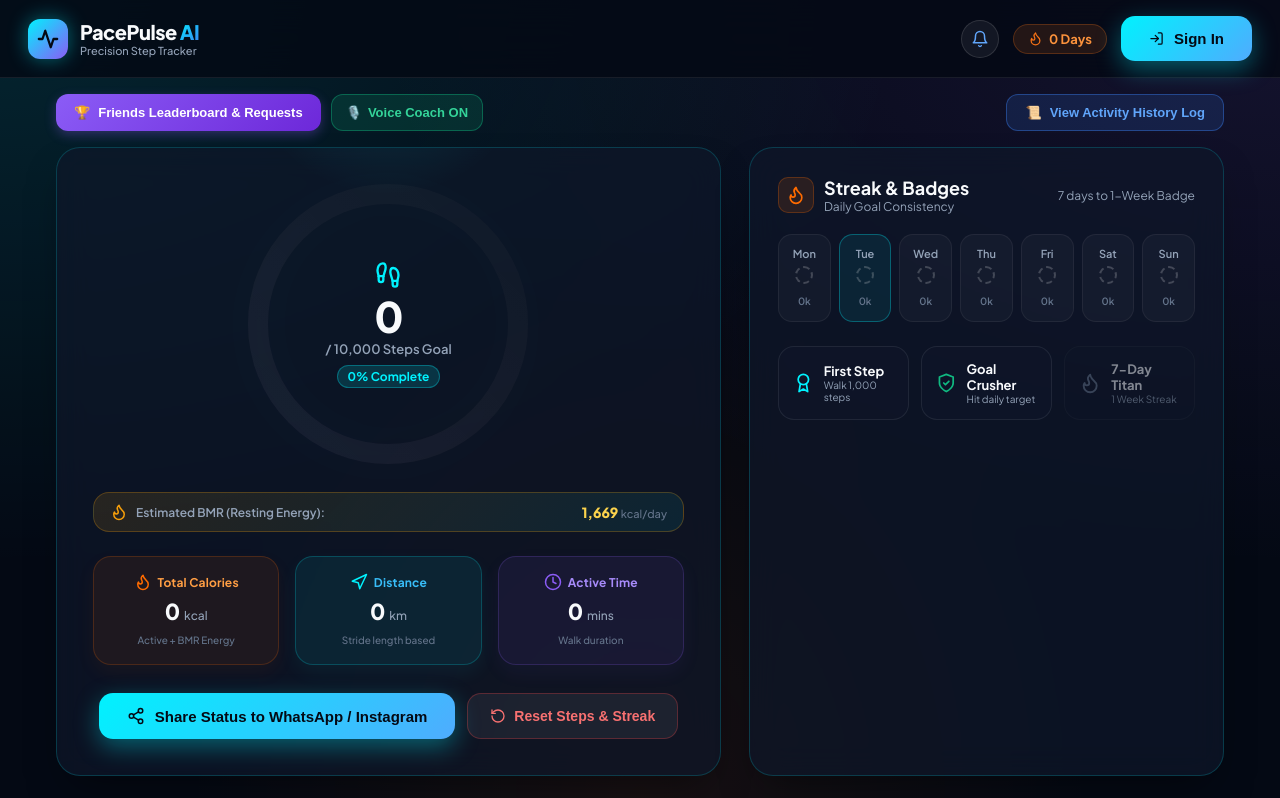
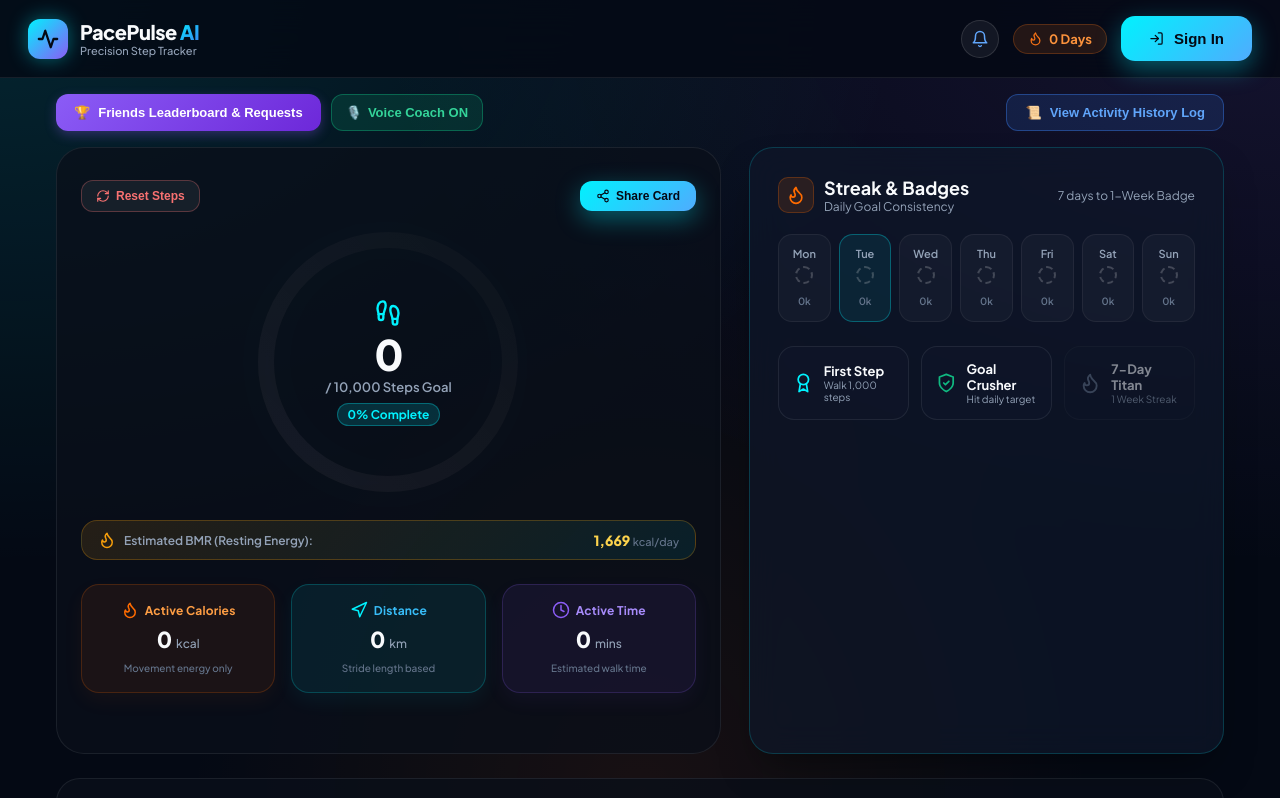
Before and after one commit to nevilsanghani/PACEPULSE_AI, a React (Vite) app: page / in a window 1280 px wide. Shown: the top 798 px of the page. Built offline with nearby package versions, Linux system fonts and the light colour scheme.

Commit message:
Correct Active Calories UI card label and subtitle in StepRing.jsx

```diff
--- a/pacepulse-android/app/src/main/assets/index.html
+++ b/pacepulse-android/app/src/main/assets/index.html
@@ -20,7 +20,7 @@
     <link rel="preconnect" href="https://fonts.googleapis.com">
     <link rel="preconnect" href="https://fonts.gstatic.com" crossorigin>
     <link href="https://fonts.googleapis.com/css2?family=Outfit:wght@300;400;500;600;700;800;900&family=Plus+Jakarta+Sans:wght@400;500;600;700;800&display=swap" rel="stylesheet">
-    <script type="module" crossorigin src="./assets/index-ec96e34b.js"></script>
+    <script type="module" crossorigin src="./assets/index-db53b1bf.js"></script>
     <link rel="stylesheet" href="./assets/index-bdfefdb9.css">
   </head>
   <body>
--- a/src/components/StepRing.jsx
+++ b/src/components/StepRing.jsx
@@ -1,41 +1,74 @@
 import React from 'react';
-import { Flame, Footprints, Navigation, Clock, Share2, RotateCcw, Trophy } from 'lucide-react';
+import { Footprints, Flame, Navigation, Clock, RefreshCw, Share2, Trophy } from 'lucide-react';
 
 export function StepRing({
-  steps,
-  goal,
+  steps = 0,
+  goal = 10000,
   caloriesData,
   onOpenResetModal,
   onOpenShareModal,
-  isGoalReached
+  isGoalReached = false
 }) {
-  const percentage = Math.min(100, Math.round((steps / goal) * 100));
-
-  // SVG Gauge calculations
-  const size = 280;
-  const strokeWidth = 20;
+  const percentage = Math.min(Math.round((steps / goal) * 100), 100);
+  const size = 260;
+  const strokeWidth = 16;
   const radius = (size - strokeWidth) / 2;
   const circumference = 2 * Math.PI * radius;
   const strokeDashoffset = circumference - (percentage / 100) * circumference;
 
-  const bmrDisplay = caloriesData && typeof caloriesData.bmrDaily === 'number'
-    ? caloriesData.bmrDaily
-    : 1669;
+  const bmrDisplay = (caloriesData && typeof caloriesData.bmrDaily === 'number') ? caloriesData.bmrDaily : 1669;
 
   return (
-    <div className="glass-panel" style={{ padding: '36px', textAlign: 'center', position: 'relative', overflow: 'hidden' }}>
-      {/* Background ambient glow */}
+    <div className="glass-card main-ring-card" style={{
+      position: 'relative',
+      overflow: 'hidden',
+      padding: '32px 24px',
+      borderRadius: '28px',
+      background: 'rgba(10, 15, 26, 0.75)',
+      border: '1px solid rgba(255, 255, 255, 0.08)',
+      textAlign: 'center'
+    }}>
+      {/* Top Action Buttons (Reset & Share) */}
       <div style={{
-        position: 'absolute',
-        top: '-40%',
-        left: '50%',
-        transform: 'translateX(-50%)',
-        width: '300px',
-        height: '300px',
-        background: 'radial-gradient(circle, rgba(0, 242, 254, 0.15) 0%, transparent 70%)',
-        pointerEvents: 'none',
-        borderRadius: '50%'
-      }} />
+        display: 'flex',
+        justifyContent: 'space-between',
+        alignItems: 'center',
+        marginBottom: '20px'
+      }}>
+        <button
+          onClick={onOpenResetModal}
+          className="btn-secondary"
+          style={{
+            padding: '8px 14px',
+            fontSize: '12px',
+            borderRadius: '12px',
+            display: 'flex',
+            alignItems: 'center',
+            gap: '6px',
+            color: '#F87171',
+            borderColor: 'rgba(248, 113, 113, 0.3)'
+          }}
+          title="Reset Daily Steps Baseline"
+        >
+          <RefreshCw size={14} /> Reset Steps
+        </button>
+
+        <button
+          onClick={onOpenShareModal}
+          className="btn-primary"
+          style={{
+            padding: '8px 16px',
+            fontSize: '12px',
+            borderRadius: '12px',
+            display: 'flex',
+            alignItems: 'center',
+            gap: '6px'
+          }}
+          title="Share Daily Progress"
+        >
+          <Share2 size={14} /> Share Card
+        </button>
+      </div>
 
       {/* Goal Reached Celebration Banner */}
       {isGoalReached && (
@@ -51,7 +84,7 @@
         }}>
           <Trophy size={20} color="#10B981" />
           <span style={{ fontSize: '14px', fontWeight: '700', color: '#34D399' }}>
-            Goal Achieved! You walked {steps.toLocaleString()} steps today! 🎉
+            Goal Achieved! You walked {(steps || 0).toLocaleString()} steps today! 🎉
           </span>
         </div>
       )}
@@ -108,10 +141,10 @@
         }}>
           <Footprints size={28} color="#00F2FE" style={{ marginBottom: '6px' }} />
           <h2 style={{ fontSize: '42px', fontWeight: '900', lineHeight: 1, letterSpacing: '-1px' }}>
-            {steps.toLocaleString()}
+            {(steps || 0).toLocaleString()}
           </h2>
           <p style={{ fontSize: '13px', color: 'var(--text-muted)', fontWeight: '600', marginTop: '4px' }}>
-            / {goal.toLocaleString()} Steps Goal
+            / {(goal || 10000).toLocaleString()} Steps Goal
           </p>
           <div style={{
             marginTop: '8px',
@@ -148,14 +181,14 @@
         </span>
       </div>
 
-      {/* PREVIOUS SLEEK 3-COLUMN METRICS UI DESIGN (Calories, Distance, Active Time) */}
+      {/* PREVIOUS SLEEK 3-COLUMN METRICS UI DESIGN (Active Calories, Distance, Active Time) */}
       <div className="metrics-cards-grid" style={{
         display: 'grid',
         gridTemplateColumns: 'repeat(3, 1fr)',
         gap: '16px',
         marginBottom: '28px'
       }}>
-        {/* Calories Card */}
+        {/* Active Calories Card */}
         <div style={{
           background: 'rgba(255, 107, 0, 0.08)',
           border: '1px solid rgba(255, 107, 0, 0.2)',
@@ -166,12 +199,12 @@
         }}>
           <div style={{ display: 'flex', alignItems: 'center', justifyContent: 'center', gap: '6px', marginBottom: '6px' }}>
             <Flame size={18} color="#FF6B00" />
-            <span style={{ fontSize: '12px', color: '#FF9E44', fontWeight: '700', letterSpacing: '0.2px' }}>Total Calories</span>
+            <span style={{ fontSize: '12px', color: '#FF9E44', fontWeight: '700', letterSpacing: '0.2px' }}>Active Calories</span>
           </div>
           <p style={{ fontSize: '22px', fontWeight: '900', color: 'var(--text-main)', margin: '2px 0' }}>
-            {caloriesData ? caloriesData.totalKcal : 0} <span style={{ fontSize: '12px', fontWeight: '500', color: 'var(--text-muted)' }}>kcal</span>
+            {caloriesData ? caloriesData.activeKcal : 0} <span style={{ fontSize: '12px', fontWeight: '500', color: 'var(--text-muted)' }}>kcal</span>
           </p>
-          <span style={{ fontSize: '10px', color: 'var(--text-dim)', fontWeight: '500' }}>Active + BMR Energy</span>
+          <span style={{ fontSize: '10px', color: 'var(--text-dim)', fontWeight: '500' }}>Movement energy only</span>
         </div>
 
         {/* Distance Card */}
@@ -209,25 +242,8 @@
           <p style={{ fontSize: '22px', fontWeight: '900', color: 'var(--text-main)', margin: '2px 0' }}>
             {caloriesData ? caloriesData.durationMins : 0} <span style={{ fontSize: '12px', fontWeight: '500', color: 'var(--text-muted)' }}>mins</span>
           </p>
-          <span style={{ fontSize: '10px', color: 'var(--text-dim)', fontWeight: '500' }}>Walk duration</span>
+          <span style={{ fontSize: '10px', color: 'var(--text-dim)', fontWeight: '500' }}>Estimated walk time</span>
         </div>
-      </div>
-
-      {/* Control Buttons & Social Share Action */}
-      <div style={{ display: 'flex', gap: '12px', justifyContent: 'center', flexWrap: 'wrap' }}>
-        <button className="btn-primary" onClick={onOpenShareModal}>
-          <Share2 size={18} />
-          Share Status to WhatsApp / Instagram
-        </button>
-
-        <button
-          className="btn-secondary"
-          onClick={onOpenResetModal}
-          style={{ borderColor: 'rgba(239, 68, 68, 0.3)', color: '#F87171' }}
-          title="Reset today's steps and clear streak"
-        >
-          <RotateCcw size={16} color="#F87171" /> Reset Steps & Streak
-        </button>
       </div>
     </div>
   );
```
Also changed, not shown: 2 other files (tests, documents, lock files or other folders).
